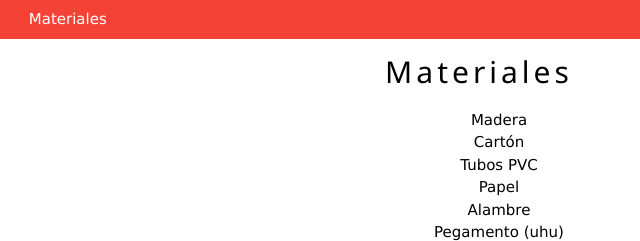
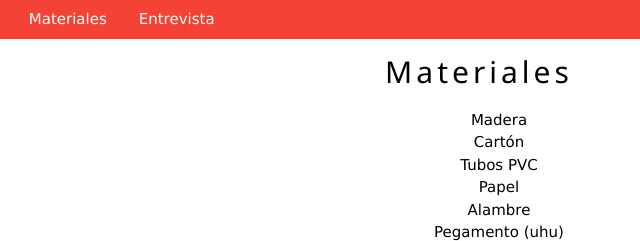
Before and after one commit to ZerepW/Santiago, a plain HTML site: page materiales.html in a window 1280 px wide. Shown: the top 241 px of the page, 161-801 px from the left. Drawn offline with Linux system fonts and the light colour scheme.

Commit message:
Update materiales.html

```diff
--- a/materiales.html
+++ b/materiales.html
@@ -12,6 +12,7 @@
 			<li><a href="home.html">Home</a></li>
 			<li><a href="contrato.html">Contrato</a></li>
 			<li><a href="materiales.html">Materiales</a></li>
+			<li><a href="entrevista.html">Entrevista</a></li>
 		  </ul>
 		</nav>
 		<center>
```
